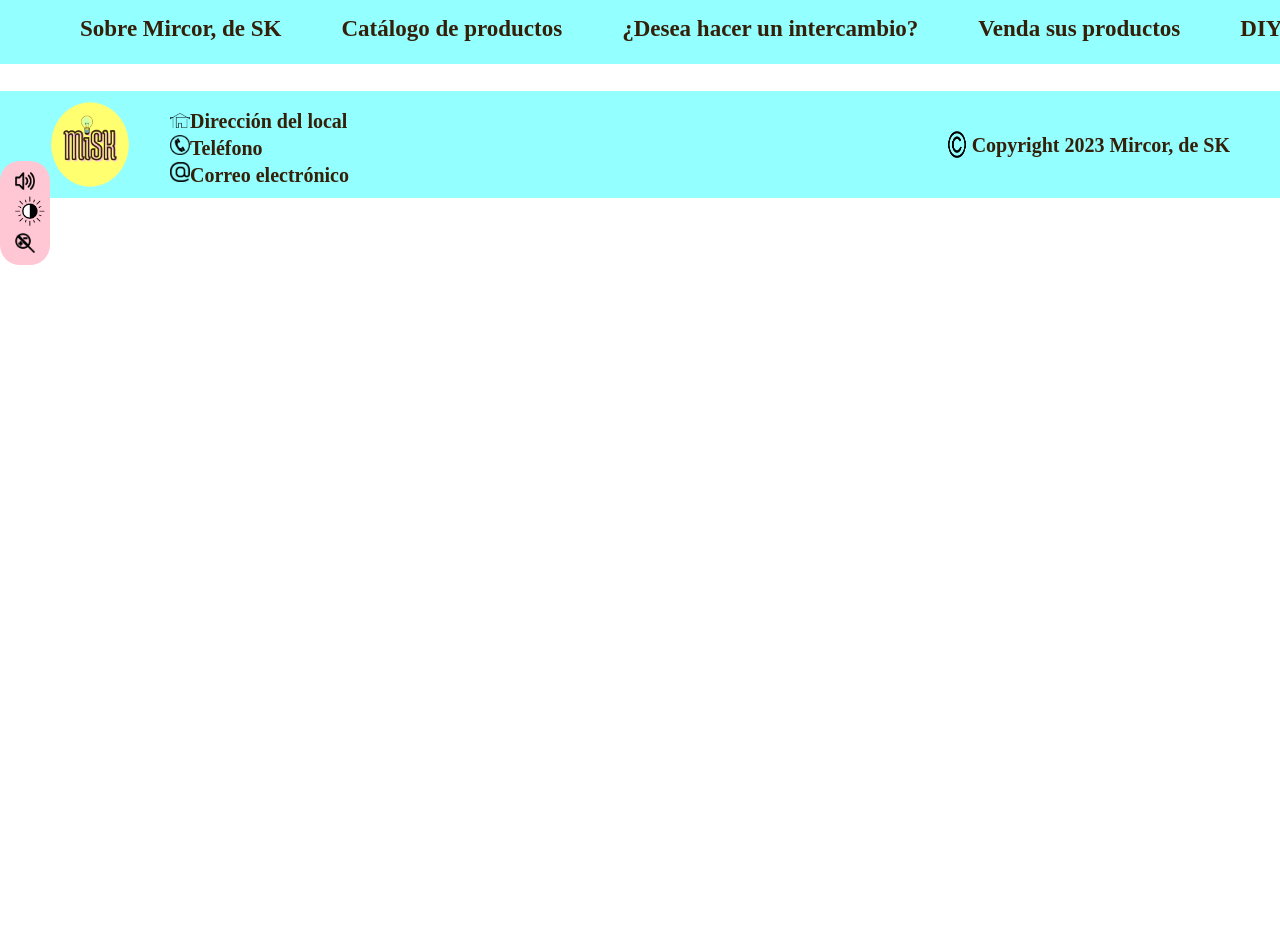
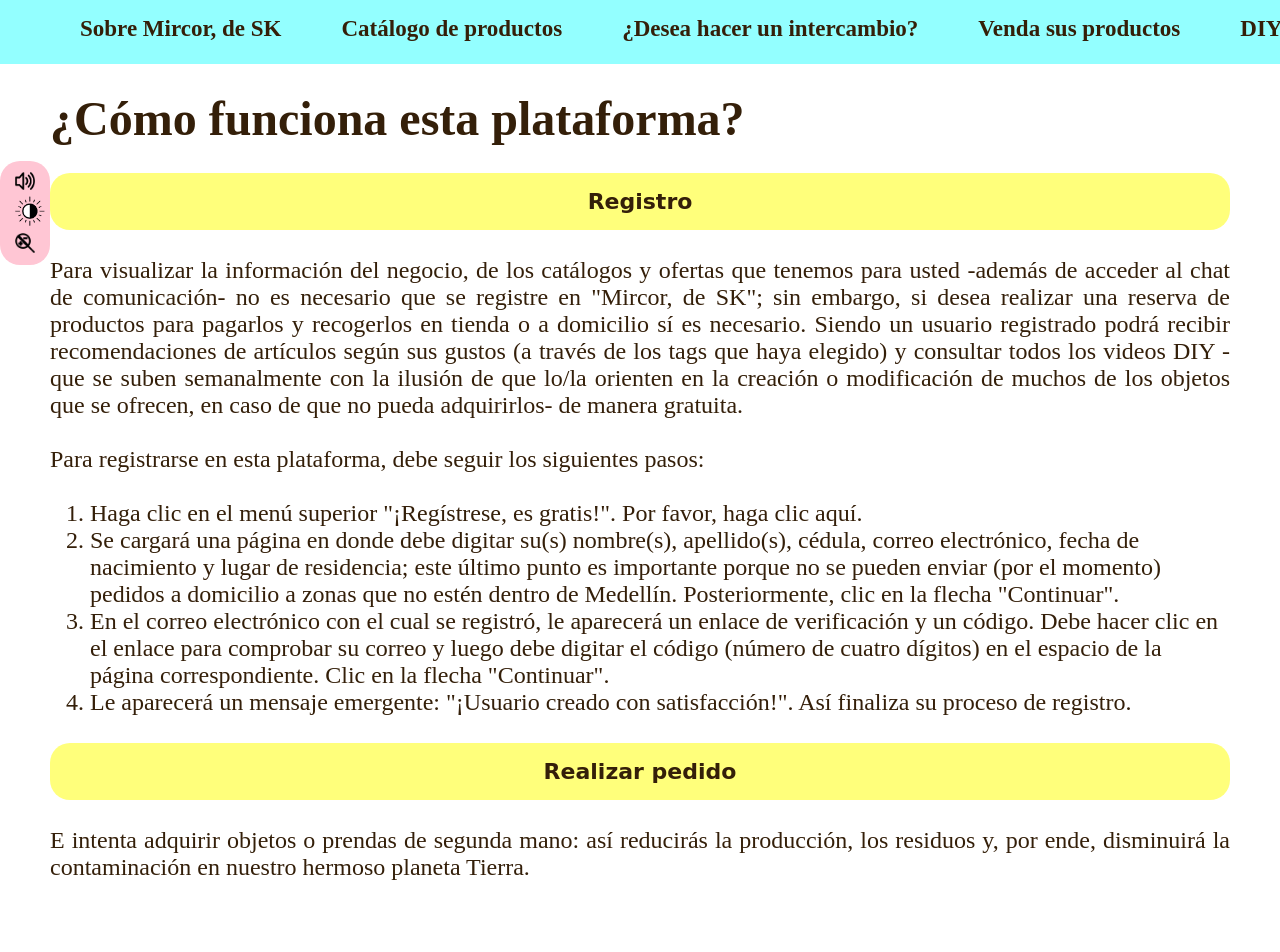
Before and after one commit to shar12kat/Mircor_de_SK, a plain HTML site: page funcionaplataforma.html in a window 1280 px wide. Shown: the top 952 px of the page. Before the commit the page ends 800 px from the top, so only its background shows below. Drawn offline with Linux system fonts and the light colour scheme; a web font is replaced by a local one.

Commit message:
Se agregó contenido para la página sobre el funcionamiento del sitio web.

```diff
--- a/funcionaplataforma.html
+++ b/funcionaplataforma.html
@@ -59,6 +59,35 @@
         </div>
 <!--Fin del menú de accesibilidad-->
 
+<main>
+    <h1 id="funcionamiento_plataforma">¿Cómo funciona esta plataforma?</h1><br>
+
+    <h2 class="coloramarillo">Registro</h2><br>
+
+        <p>Para visualizar la información del negocio, de los catálogos y ofertas que tenemos para usted -además de acceder al chat de comunicación- no es necesario que se registre en "Mircor, de SK"; sin embargo, si desea realizar una reserva de productos para pagarlos y recogerlos en tienda o a domicilio sí es necesario. Siendo un usuario registrado podrá recibir recomendaciones de artículos según sus gustos (a través de los tags que haya elegido) y consultar todos los videos DIY -que se suben semanalmente con la ilusión de que lo/la orienten en la creación o modificación de muchos de los objetos que se ofrecen, en caso de que no pueda adquirirlos- de manera gratuita.</p><br>
+
+        <p>Para registrarse en esta plataforma, debe seguir los siguientes pasos:</p><br>
+
+        <ol>
+            <li>Haga clic en el menú superior "¡Regístrese, es gratis!". Por favor, haga <a class="enlace_dentro_texto" href="registro.html">clic aquí</a>.</li>
+            <li>Se cargará una página en donde debe digitar su(s) nombre(s), apellido(s), cédula, correo electrónico, fecha de nacimiento y lugar de residencia; este último punto es importante porque no se pueden enviar (por el momento) pedidos a domicilio a zonas que no estén dentro de Medellín. Posteriormente, clic en la flecha "Continuar".</li>
+            <li>En el correo electrónico con el cual se registró, le aparecerá un enlace de verificación y un código. Debe hacer clic en el enlace para comprobar su correo y luego debe digitar el código (número de cuatro dígitos) en el espacio de la página correspondiente. Clic en la flecha "Continuar".</li>
+            <li>Le aparecerá un mensaje emergente: "¡Usuario creado con satisfacción!". Así finaliza su proceso de registro.</li>
+        </ol><br>
+
+        <h2 class="coloramarillo">Realizar pedido</h2><br>
+
+
+
+
+        <p>E intenta adquirir objetos o prendas de segunda mano: así reducirás la producción, los residuos y, por ende, disminuirá la contaminación en nuestro hermoso planeta Tierra.</p>
+
+
+        <article class="chatGalle">
+            <img src="Imágenes/sketch Chat.png" width="150" alt="Figura del chat de comunicación: corresponde al personaje de la plataforma, que se llama Galletona, más un globo de diálogo."/>
+
+        </article>
+</main><br>
 
     <footer>
         <section id="pie1">
```
